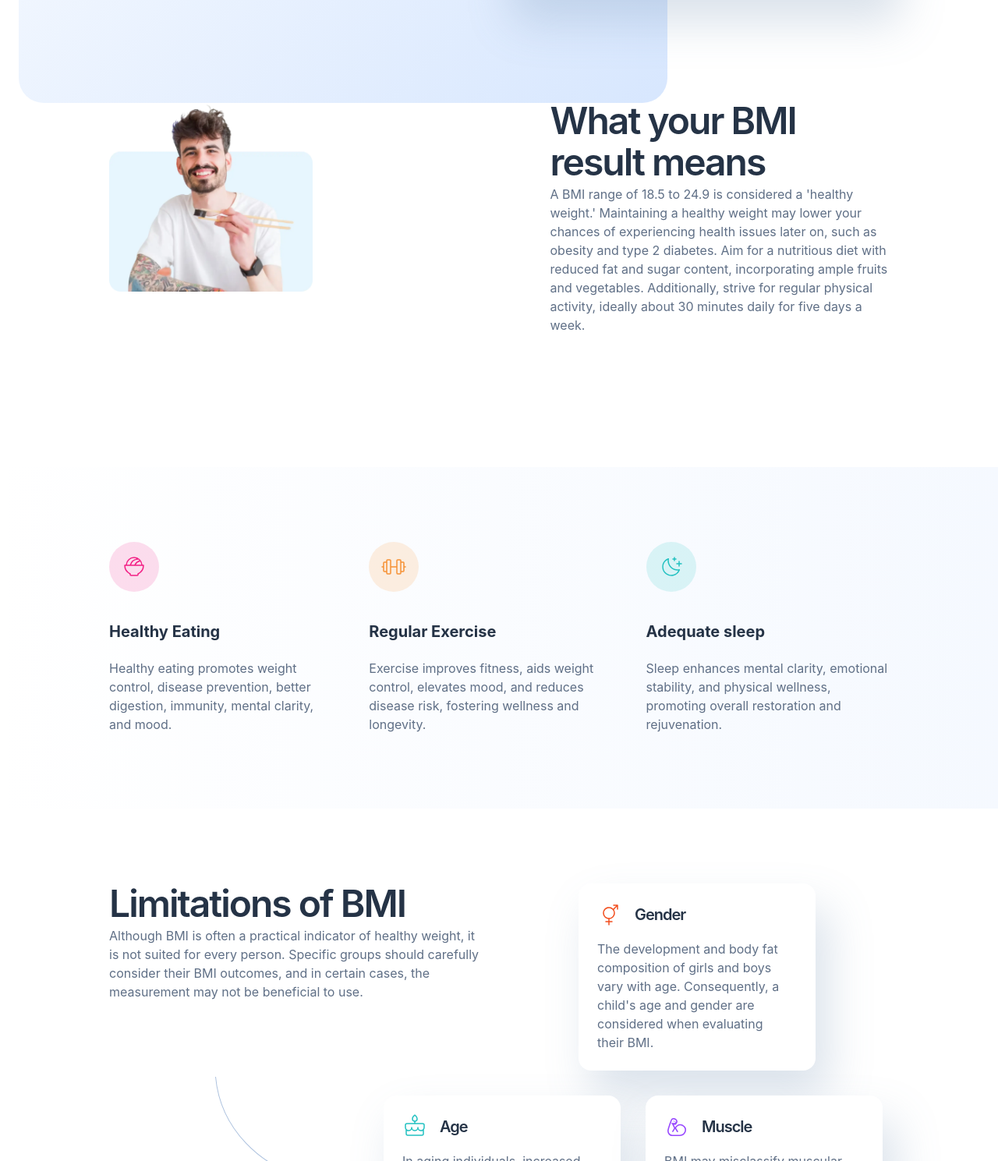
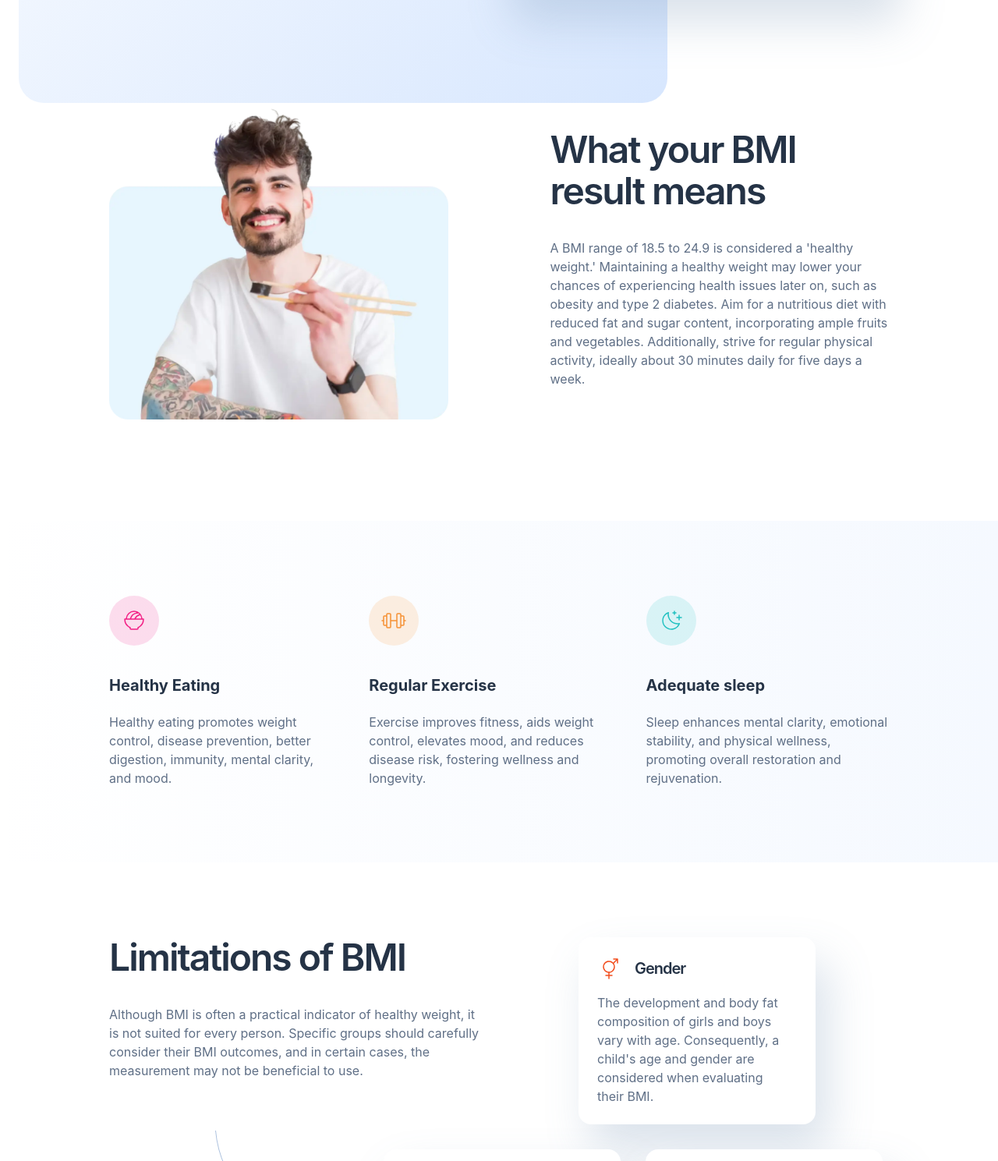
Before and after one commit to li-thug/BMI-calculator, a plain HTML site: page index.html in a window 1280 px wide. Shown: the part 605-2094 px from the top of the page at 78% size. Drawn offline with Linux system fonts and the light colour scheme; files whose address does not match are found by name.

Commit message:
second commit

```diff
--- a/style.css
+++ b/style.css
@@ -354,7 +354,7 @@ fieldset {
   font-size: 32px;
   font-weight: 600;
   color: var(--clr-gunmetal);
-  padding-block: 2.16px;
+  padding-block: 34px;
   letter-spacing: -2px;
 }
 
@@ -402,7 +402,7 @@ fieldset {
   font-size: 32px;
   font-weight: 600;
   color: var(--clr-gunmetal);
-  padding-bottom: 2.16px;
+  padding-bottom: 34px;
   letter-spacing: -2px;
   text-align: center;
 }
@@ -598,16 +598,6 @@ fieldset {
   .limitations--container {
     padding-inline: 96px;
   }
-  .bmi-results-section--container {
-    padding-block: 130px;
-    display: flex;
-  }
-
-  .img--bmi-result {
-    position: relative;
-    right: 65px;
-    width: 60%;
-  }
 }
 
 @media (min-width: 1200px) {
```
